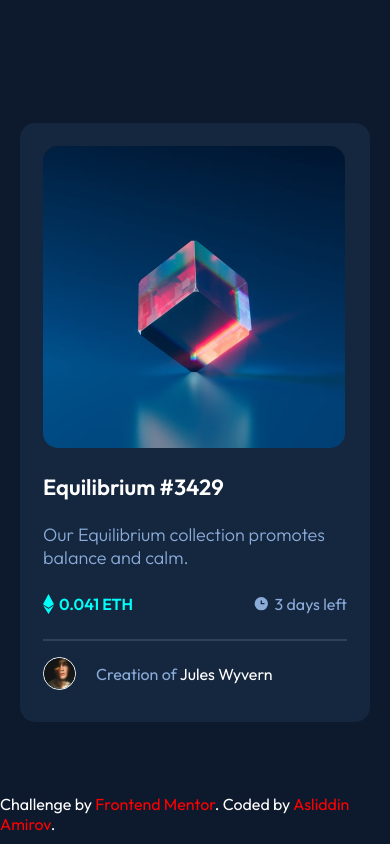
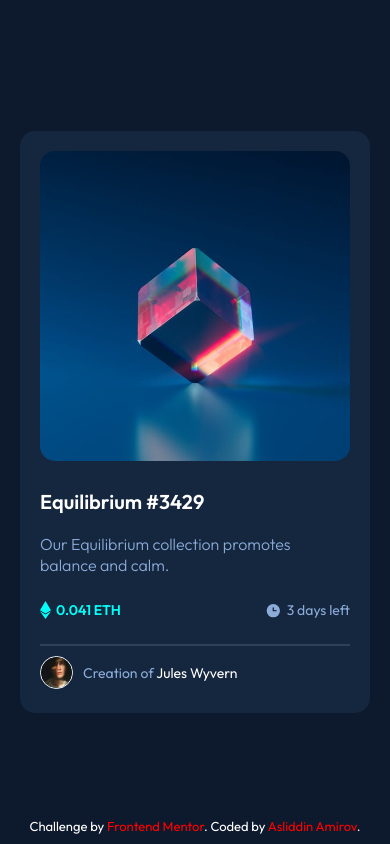
Before and after one commit to asliddinamir/project5-FM, a plain HTML site: page index.html in a window 390 px wide. Drawn offline with Linux system fonts and the light colour scheme.

Commit message:
done media query

```diff
--- a/style.css
+++ b/style.css
@@ -75,6 +75,7 @@ body {
 .description {
     font-size: 18px;
     font-weight: 200;
+    line-height: 1.3;
 }
 
 .row {
@@ -143,7 +144,8 @@ body {
 .attribution {
     position: fixed;
     bottom: 10px;
-    color: #fff
+    color: #fff;
+    text-align: center;
 }
 
 .attribution a {
@@ -155,3 +157,52 @@ body {
 .attribution a:hover {
     color: #00FFF8;
 }
+
+@media(max-width:395px) {
+    body {
+        font-size: 13px;
+    }
+
+    .container {
+        width: 100%;
+        padding: 20px;
+    }
+
+    .images {
+        width: 100%;
+        height: auto;
+    }
+
+    .main_img {
+        width: 100%;
+        height: auto;
+    }
+
+    .title {
+        font-size: 20px;
+    }
+
+    .description {
+        font-size: 16px;
+    }
+
+    .price {
+        font-size: 14px;
+    }
+
+    .time {
+        font-size: 14px;
+    }
+
+    .author {
+        height: 40px;
+    }
+
+    .avatar {
+        margin-right: 10px;
+    }
+
+    .author_name {
+        font-size: 14px;
+    }
+}
```
